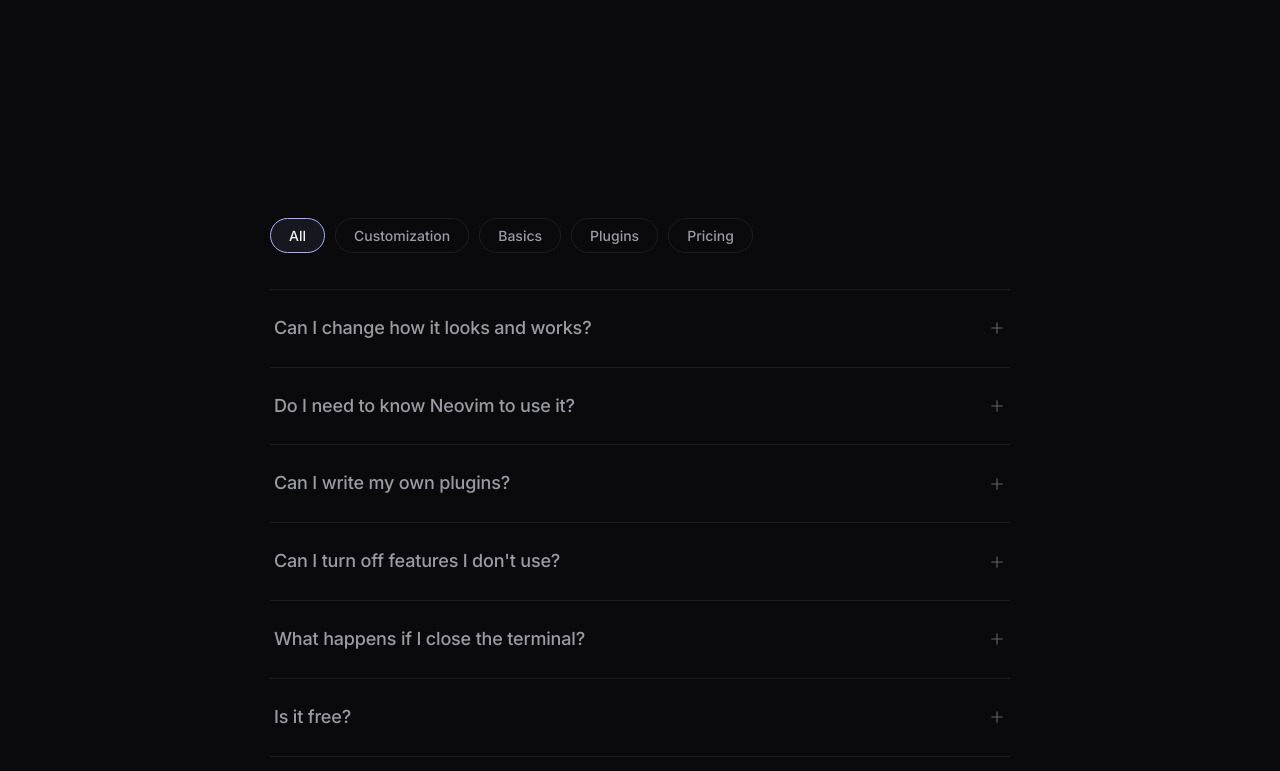
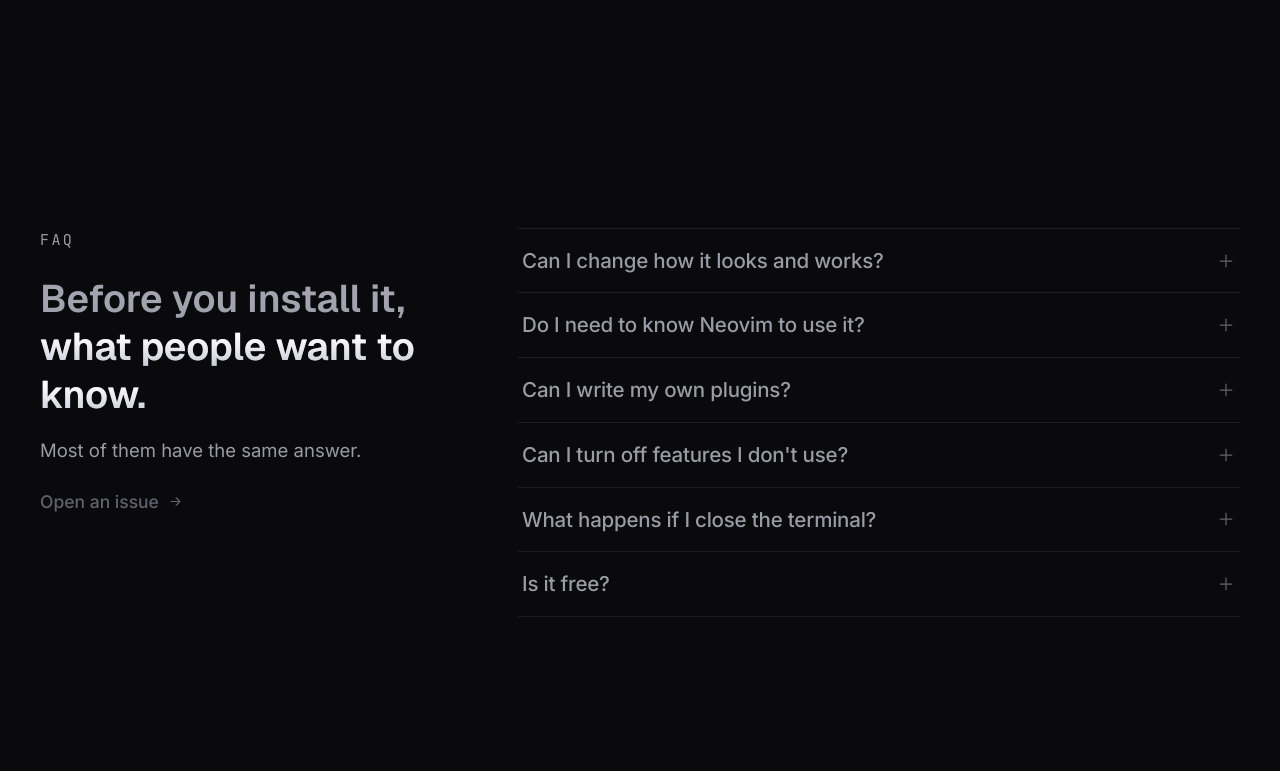
Before and after one commit to neoswarm/neosh, an Astro site in the folder website/: page / in a window 1280 px wide. Shown: the part 1149-1920 px from the top of the page. Built offline with nearby package versions, Linux system fonts and the light colour scheme; Astro itself is replaced by a stand-in of ours; no server answers.

Commit message:
feat(website): the faq is two columns, and the left one is text
It was the only section on the page with no heading at all: the eyebrow
and the h2 every other one carries were dropped for a row of filter
pills, so the page fell out of a paragraph and into a list of buttons
with nothing above them.

So the pills go and a left column takes their place, sticky beside the
questions, carrying the eyebrow, a title over two lines and one line
under it. The questions are the rows they always were, separators and
all, a size up with less air between them.

```diff
--- a/website/src/components/Faq.astro
+++ b/website/src/components/Faq.astro
@@ -3,56 +3,51 @@ const faqs = [
   {
     q: "Can I change how it looks and works?",
     a: "Yes, all of it. The sidebar, the panels, the keys, the colors. Every part of the interface is built on a public API, so a plugin can replace anything we ship with something of your own.",
-    tag: "Customization",
   },
   {
     q: "Do I need to know Neovim to use it?",
     a: "No. The defaults work out of the box. If you do know Neovim, the keys will feel familiar, and everything can be rebound the same way.",
-    tag: "Basics",
   },
   {
     q: "Can I write my own plugins?",
     a: "Yes. Plugins are written in TypeScript, and the API is fully typed. The features that ship with neosh are plugins themselves, so anything they can do, yours can too.",
-    tag: "Plugins",
   },
   {
     q: "Can I turn off features I don't use?",
     a: "Yes. Every built-in feature is a plugin, and any plugin can be disabled or replaced in your config.",
-    tag: "Customization",
   },
   {
     q: "What happens if I close the terminal?",
     a: "Your agents keep running. The workspace runs as its own process, and the terminal is just a window into it. Open it again later and everything is where you left it.",
-    tag: "Basics",
   },
   {
     q: "Is it free?",
     a: "Yes. neosh is open source under the MIT license. You connect the AI accounts you already have.",
-    tag: "Pricing",
   },
 ];
-
-const tags = ["All", ...new Set(faqs.map((f) => f.tag))];
 ---
 
 <section id="faq">
-  <div class="wrap col">
-    <div class="tags" role="tablist" aria-label="Filter questions">
-      {
-        tags.map((t, i) => (
-          <button class:list={["tag", { active: i === 0 }]} data-tag={t}>
-            {t}
-          </button>
-        ))
-      }
+  <div class="wrap two">
+    <div class="rail" data-reveal>
+      <p class="eyebrow">FAQ</p>
+      <h2 class="headline">Before you install it,<br /><span class="hl">what people want to know.</span></h2>
+      <p class="lede">Most of them have the same answer.</p>
+      <a class="ask" href="https://github.com/neoswarm/neosh/issues" target="_blank" rel="noopener">
+        <span>Open an issue</span>
+        <svg width="15" height="15" viewBox="0 0 24 24" fill="none" stroke="currentColor" stroke-width="1.75" stroke-linecap="round" stroke-linejoin="round" aria-hidden="true">
+          <path d="M5 12h14M13 6l6 6-6 6" />
+        </svg>
+      </a>
     </div>
+
     <div class="list">
       {
         faqs.map((f, i) => (
-          <div class="item" data-tag={f.tag} data-reveal style={`transition-delay:${i * 50}ms`}>
+          <div class="item" data-reveal style={`transition-delay:${i * 60}ms`}>
             <button class="toggle" aria-expanded="false">
               <span class="q">{f.q}</span>
-              <svg class="mark" width="18" height="18" viewBox="0 0 24 24" fill="none" stroke="currentColor" stroke-width="1.5" stroke-linecap="round" aria-hidden="true">
+              <svg class="mark" width="20" height="20" viewBox="0 0 24 24" fill="none" stroke="currentColor" stroke-width="1.5" stroke-linecap="round" aria-hidden="true">
                 <path d="M12 5v14M5 12h14" />
               </svg>
             </button>
@@ -70,52 +65,85 @@ const tags = ["All", ...new Set(faqs.map((f) => f.tag))];
 
 <style>
   section {
-    padding: 110px 0 140px;
+    padding: 120px 0 130px;
   }
 
-  .col {
-    max-width: 820px;
+  .two {
+    display: grid;
+    grid-template-columns: minmax(0, 0.72fr) minmax(0, 1.28fr);
+    gap: 24px 72px;
+    align-items: start;
   }
 
-  .tags {
-    display: flex;
-    flex-wrap: wrap;
-    gap: 10px;
-    margin-bottom: 36px;
+  .rail {
+    position: sticky;
+    top: 120px;
   }
 
-  .tag {
-    font: 500 14px var(--sans);
-    color: var(--muted);
-    background: none;
-    border: 1px solid var(--line);
-    border-radius: 999px;
-    padding: 8px 18px;
-    cursor: pointer;
-    transition: color 0.2s ease, border-color 0.2s ease, background 0.2s ease;
+  .eyebrow {
+    font-size: 15px;
+    letter-spacing: 0.16em;
+    margin-bottom: 22px;
   }
 
-  .tag:hover {
-    color: var(--fg);
-    border-color: var(--line-strong);
+  .headline {
+    font-family: "Geist", var(--sans);
+    font-size: clamp(29px, 3vw, 42px);
+    font-weight: 600;
+    letter-spacing: normal;
+    line-height: 1.25;
+    margin: 0 0 18px;
+    background: linear-gradient(180deg, #a4a4b0 20%, #6e6e7a);
+    -webkit-background-clip: text;
+    background-clip: text;
+    color: transparent;
   }
 
-  .tag.active {
-    color: var(--fg);
-    border-color: var(--accent);
-    background: rgba(165, 180, 252, 0.08);
+  .headline .hl {
+    background: linear-gradient(180deg, #ffffff 30%, #c2c2d0);
+    -webkit-background-clip: text;
+    background-clip: text;
+    color: transparent;
+  }
+
+  .lede {
+    font-size: 18.5px;
+    line-height: 1.6;
+    color: var(--muted);
+    max-width: 360px;
+    margin: 0 0 24px;
+  }
+
+  .ask {
+    display: inline-flex;
+    align-items: center;
+    gap: 9px;
+    font: 500 17.5px var(--sans);
+    color: var(--dim);
+    transition: color 0.25s ease;
+  }
+
+  .ask:hover {
+    color: var(--accent);
+  }
+
+  .ask svg {
+    flex: none;
+    transition: transform 0.3s cubic-bezier(0.4, 0, 0.2, 1);
+  }
+
+  .ask:hover svg {
+    transform: translateX(4px);
   }
 
   .list {
+    display: flex;
+    flex-direction: column;
     border-top: 1px solid var(--line);
   }
 
   .item {
     border-bottom: 1px solid var(--line);
-  }
-
-  .item.hidden {
-    display: none;
   }
 
   .toggle {
@@ -124,7 +152,7 @@ const tags = ["All", ...new Set(faqs.map((f) => f.tag))];
     justify-content: space-between;
     gap: 28px;
     width: 100%;
-    padding: 24px 4px;
+    padding: 17px 4px;
     background: none;
     border: 0;
     text-align: left;
@@ -134,9 +162,10 @@ const tags = ["All", ...new Set(faqs.map((f) => f.tag))];
   }
 
   .q {
-    font-size: 18px;
+    font-size: 20.5px;
     font-weight: 500;
     letter-spacing: -0.01em;
+    line-height: 1.45;
     color: var(--muted);
     transition: color 0.25s ease;
   }
@@ -178,11 +207,11 @@ const tags = ["All", ...new Set(faqs.map((f) => f.tag))];
 
   .inner p {
     margin: 0;
-    padding: 0 4px 26px;
-    max-width: 640px;
+    padding: 0 4px 22px;
+    max-width: 680px;
     color: var(--muted);
-    font-size: 16.5px;
-    line-height: 1.7;
+    font-size: 18px;
+    line-height: 1.68;
     opacity: 0;
     transform: translateY(-6px);
     transition: opacity 0.35s ease 0.05s, transform 0.35s ease 0.05s;
@@ -193,10 +222,45 @@ const tags = ["All", ...new Set(faqs.map((f) => f.tag))];
     transform: none;
   }
 
+  @media (max-width: 980px) {
+    section {
+      padding: 90px 0 100px;
+    }
+
+    .two {
+      grid-template-columns: 1fr;
+      gap: 36px;
+    }
+
+    .rail {
+      position: static;
+    }
+
+    .lede {
+      max-width: none;
+      margin-bottom: 24px;
+    }
+
+    .toggle {
+      padding: 16px 2px;
+      gap: 16px;
+    }
+
+    .q {
+      font-size: 18px;
+    }
+
+    .inner p {
+      font-size: 16.5px;
+      padding: 0 2px 20px;
+    }
+  }
+
   @media (prefers-reduced-motion: reduce) {
     .panel,
     .inner p,
-    .mark {
+    .mark,
+    .ask svg {
       transition: none;
     }
   }
@@ -204,7 +268,6 @@ const tags = ["All", ...new Set(faqs.map((f) => f.tag))];
 
 <script>
   const items = document.querySelectorAll<HTMLElement>("#faq .item");
-  const tags = document.querySelectorAll<HTMLButtonElement>("#faq .tag");
 
   items.forEach((item) => {
     const toggle = item.querySelector<HTMLButtonElement>(".toggle")!;
@@ -220,19 +283,4 @@ const tags = ["All", ...new Set(faqs.map((f) => f.tag))];
       }
     });
   });
-
-  tags.forEach((tag) => {
-    tag.addEventListener("click", () => {
-      tags.forEach((t) => t.classList.toggle("active", t === tag));
-      const pick = tag.dataset.tag;
-      items.forEach((item) => {
-        const show = pick === "All" || item.dataset.tag === pick;
-        item.classList.toggle("hidden", !show);
-        if (!show && item.classList.contains("open")) {
-          item.classList.remove("open");
-          item.querySelector(".toggle")!.setAttribute("aria-expanded", "false");
-        }
-      });
-    });
-  });
 </script>
```
